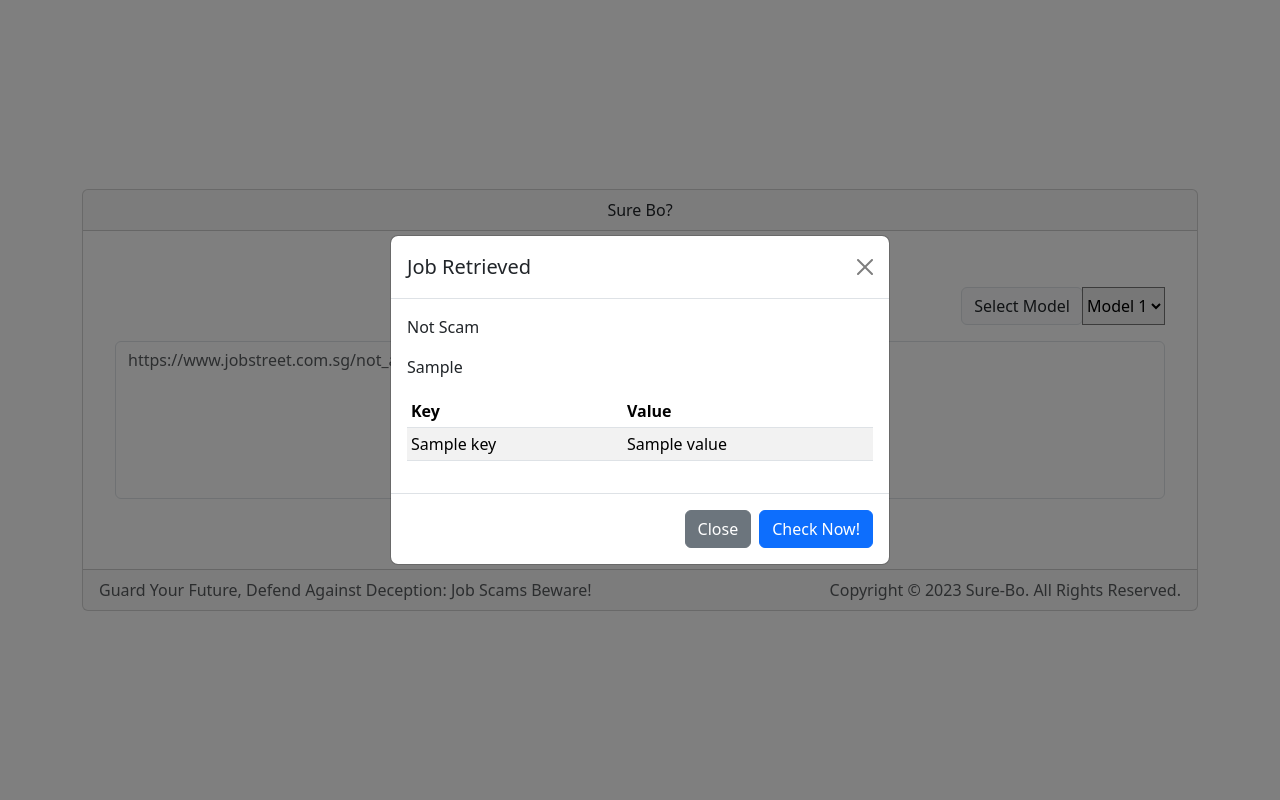
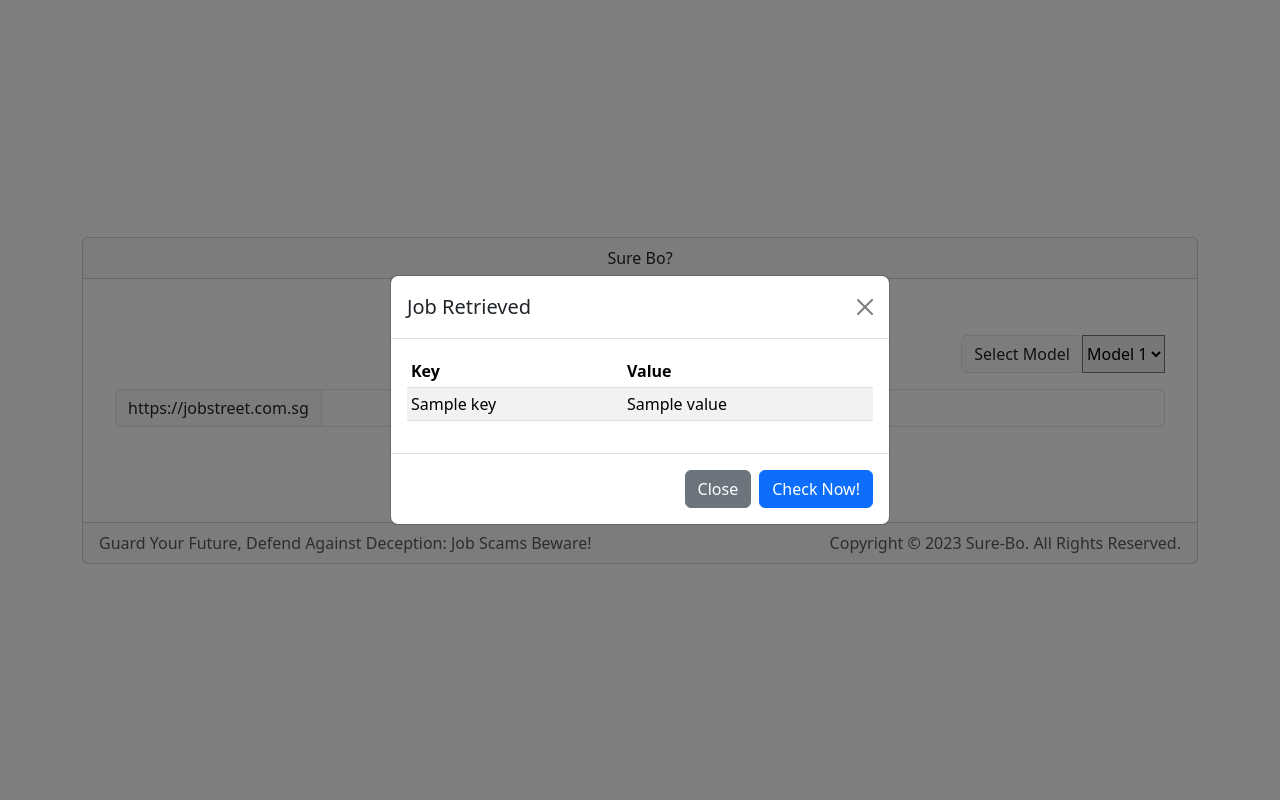
Before and after one commit to FishPain/sure-bo, a Flask app: template templates/home.html in a window 1280 px wide. Run offline with Flask 3, Linux system fonts and the light colour scheme; the template is opened without the code that fills it: most values are stand-ins (such as "Sample title", 1, 10 or a date in 2020).

Commit message:
Update home.html

```diff
--- a/templates/home.html
+++ b/templates/home.html
@@ -44,9 +44,16 @@
                             <option value="model3">Model 3</option>
                         </select>
                     </div>
-                    <textarea class="form-control mb-3" rows="6" placeholder="https://www.jobstreet.com.sg/not_a_scam_job"
-                        name="job_street_url"></textarea>
-                    <input type="submit" class="btn btn-primary" value="Check Now!" onclick="modalToggle()" />
+                    <div class="mb-3">
+                        <div class="input-group">
+                            <span class="input-group-text" id="basic-addon3">https://jobstreet.com.sg</span>
+                            <input type="text" class="form-control" id="basic-url"
+                                aria-describedby="basic-addon3 basic-addon4" name="job_street_url">
+                        </div>
+                        <div class="form-text" id="basic-addon4">Check a job posting today!</div>
+                    </div>
+                    <input type="submit" class="btn btn-primary" value="Retrieve Now!" id="primaryBtn"
+                        onclick="toggleLoadBtn()" />
                 </form>
             </div>
             <div class="card-footer text-muted d-flex justify-content-between">
@@ -56,7 +63,7 @@
         </div>
         {% if job_dict %}
         <!-- Modal -->
-        <div class="modal fade" id="staticBackdrop" data-bs-backdrop="static" data-bs-keyboard="false" tabindex="-1"
+        <div class="modal fade" id="dataModal" data-bs-backdrop="static" data-bs-keyboard="false" tabindex="-1"
             aria-labelledby="staticBackdropLabel" aria-hidden="true">
             <div class="modal-dialog modal-dialog-centered">
                 <div class="modal-content">
@@ -79,6 +86,26 @@
                                     <td>{{ value|truncate(100, True, '...') }}</td>
                                 </tr>
                                 {% endfor %}
+                            </tbody>
+                        </table>
+                    </div>
+                    <div class="modal-footer">
+                        <button type="button" class="btn btn-secondary" data-bs-dismiss="modal">Close</button>
+                        <button type="button" class="btn btn-primary" id="checkNowBtn" data-bs-dismiss="modal" onclick="closeAndOpenModal()">Check Now!</button>
+                    </div>
+                </div>
+            </div>
+        </div>
+        <!-- Modal -->
+        <div class="modal fade" id="mlModal" data-bs-backdrop="static" data-bs-keyboard="false" tabindex="-1"
+            aria-labelledby="staticBackdropLabel" aria-hidden="true">
+            <div class="modal-dialog modal-dialog-centered">
+                <div class="modal-content">
+                    <div class="modal-header">
+                        <h1 class="modal-title fs-5" id="staticBackdropLabel">Job Retrieved</h1>
+                        <button type="button" class="btn-close" data-bs-dismiss="modal" aria-label="Close"></button>
+                    </div>
+                    <div class="modal-body">
                         {% if pred_bool != None %}
                         {% if pred_bool %}
                             <p>Scam</p>
@@ -89,14 +116,10 @@
                         {% if exp_list %}
                             <p>{{ exp_list }}</p>
                         {% endif %}
-
                     {% endif %}
-                            </tbody>
-                        </table>
                     </div>
                     <div class="modal-footer">
                         <button type="button" class="btn btn-secondary" data-bs-dismiss="modal">Close</button>
-                        <button type="button" class="btn btn-primary">Check Now!</button>
                     </div>
                 </div>
             </div>
@@ -105,11 +128,22 @@
     </div>
 </div>
 <script>
-    const myModal = new bootstrap.Modal('#staticBackdrop', {
+    const myModal = new bootstrap.Modal('#dataModal', {
         keyboard: false
     })
-    const modalToggle = document.getElementById('staticBackdrop');
+    const modalToggle = document.getElementById('dataModal');
     myModal.show(modalToggle);
+
+    // Function to close the existing modal and open a new one
+    function closeAndOpenModal(newModalId) {
+        const currentModal = new bootstrap.Modal('#dataModal', { keyboard: false });
+        const dataModal = document.getElementById('dataModal');
+        currentModal.hide(dataModal);
+
+        const newModal = new bootstrap.Modal('#mlModal', { keyboard: false });
+        const mlModal = document.getElementById('mlModal');
+        newModal.show(mlModal);
+    }
 </script>
 
 {% endblock %}
```
Lines whose indentation alone changed are shown as unchanged.
